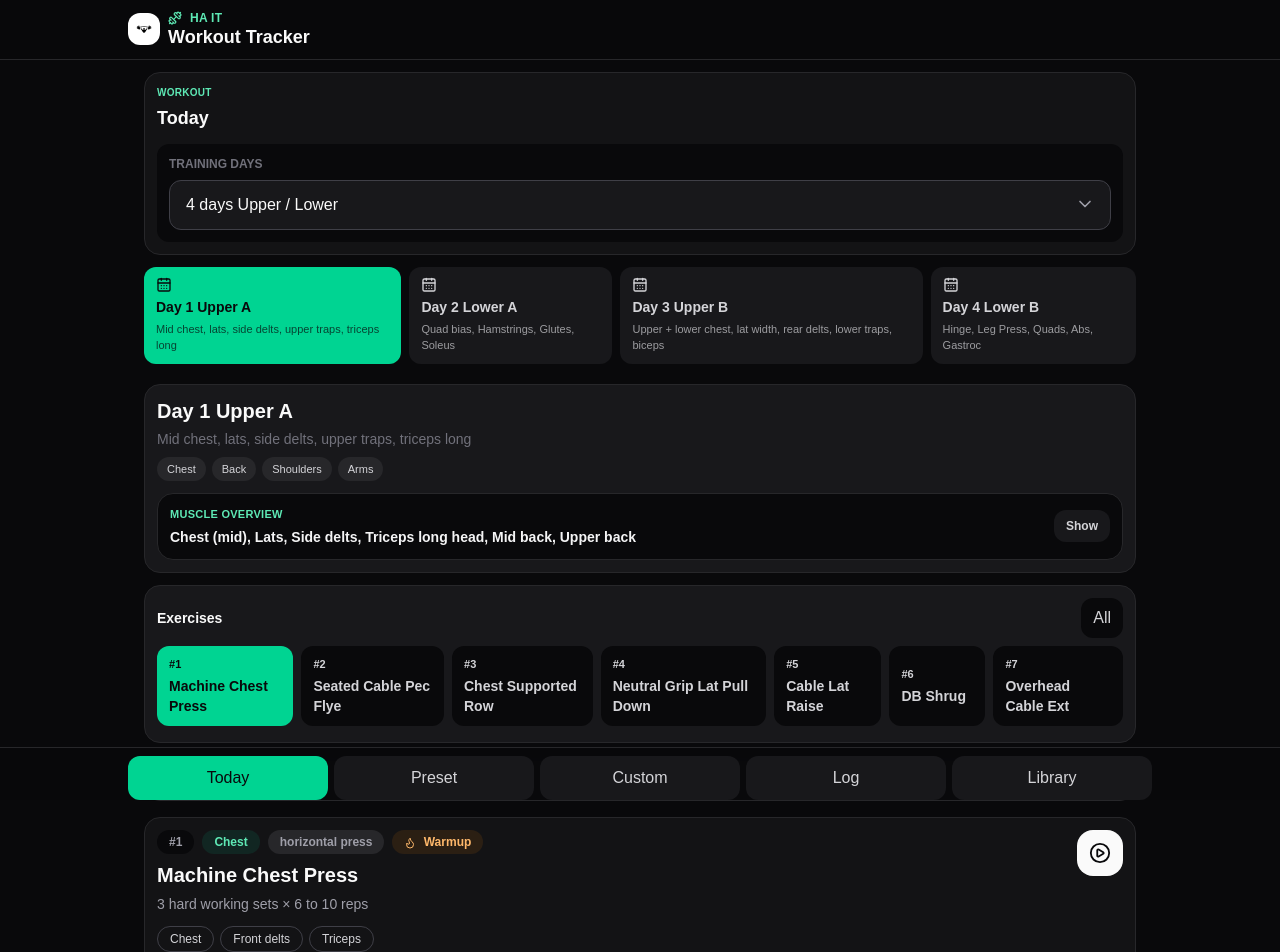
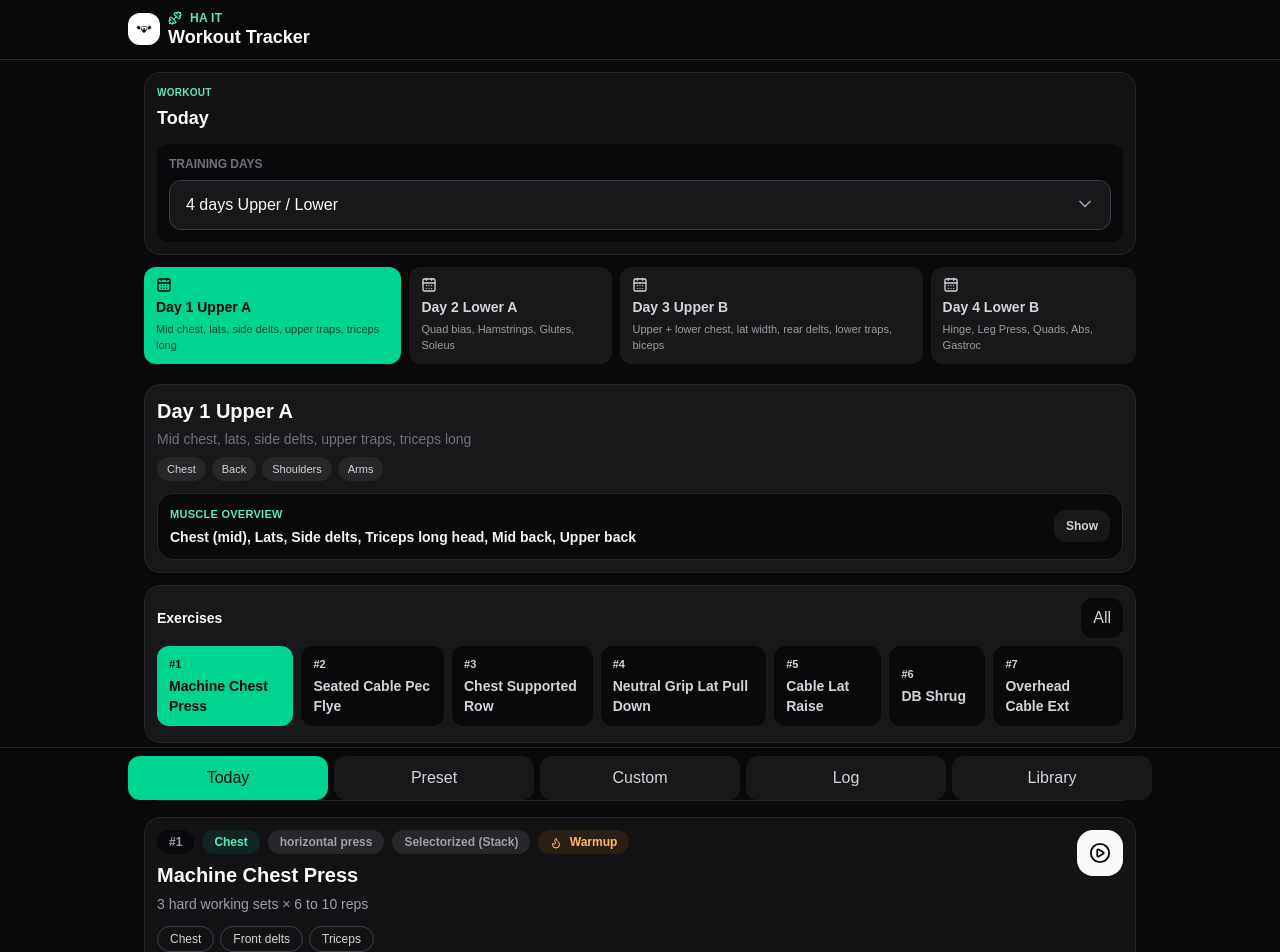
Before and after one commit to NongJuum/Jeff-2.0, a Next.js app: page / in a window 1280 px wide. Shown: the top 952 px of the page. Built offline with nearby package versions, Linux system fonts and the light colour scheme.

Commit message:
feat: add weight system taxonomy (LoadType), machine variants (MTS/Iso-Lateral), smart scoring and load badges

```diff
--- a/app/page.tsx
+++ b/app/page.tsx
@@ -25,12 +25,17 @@ import {
 type MuscleGroup = "Chest" | "Back" | "Legs" | "Shoulders" | "Arms" | "Abs & Calves";
 type AppMode = "today" | "preset" | "custom" | "history" | "library";
 
+type LoadType =
+  | "barbell" | "dumbbell" | "selectorized" | "plate-loaded"
+  | "smith" | "cable" | "bodyweight" | "specialty";
+
 type Exercise = {
   name: string;
   group: MuscleGroup;
   movement: string;
   muscles: string[];
   tier: "S+" | "S" | "A+" | "A";
+  load?: LoadType;
 };
 
 type PlanExercise = {
@@ -42,6 +47,7 @@ type PlanExercise = {
   warmup: boolean;
   muscles: string[];
   movement: string;
+  load?: LoadType;
 };
 
 type DayPlan = {
@@ -212,9 +218,13 @@ const exerciseLibrary: Exercise[] = [
   { name: "Incline DB Press", group: "Chest", movement: "incline press", muscles: ["Upper chest", "Front delts", "Triceps"], tier: "S+" },
   { name: "Incline Machine Bench", group: "Chest", movement: "incline press", muscles: ["Upper chest", "Front delts", "Triceps"], tier: "S+" },
   { name: "Incline Smith Machine Bench", group: "Chest", movement: "incline press", muscles: ["Upper chest", "Front delts", "Triceps"], tier: "A" },
+  { name: "Iso-Lateral Chest Press", group: "Chest", movement: "horizontal press", muscles: ["Chest", "Front delts", "Triceps"], tier: "S+", load: "plate-loaded" },
+  { name: "Iso-Lateral Incline Press", group: "Chest", movement: "incline press", muscles: ["Upper chest", "Front delts", "Triceps"], tier: "S+", load: "plate-loaded" },
   { name: "Low-to-High Cable Flye", group: "Chest", movement: "chest flye", muscles: ["Upper chest"], tier: "A" },
   { name: "Machine Chest Press", group: "Chest", movement: "horizontal press", muscles: ["Chest", "Front delts", "Triceps"], tier: "S+" },
   { name: "Machine Dip", group: "Chest", movement: "decline press", muscles: ["Lower chest", "Front delts", "Triceps"], tier: "A" },
+  { name: "MTS Chest Press", group: "Chest", movement: "horizontal press", muscles: ["Chest", "Front delts", "Triceps"], tier: "S", load: "selectorized" },
+  { name: "MTS Incline Press", group: "Chest", movement: "incline press", muscles: ["Upper chest", "Front delts", "Triceps"], tier: "S", load: "selectorized" },
   { name: "Pec Deck", group: "Chest", movement: "chest flye", muscles: ["Chest"], tier: "S" },
   { name: "Seated Cable Pec Flye", group: "Chest", movement: "chest flye", muscles: ["Chest"], tier: "S" },
   { name: "Smith Machine Floor Press", group: "Chest", movement: "horizontal press", muscles: ["Chest", "Triceps", "Front delts"], tier: "A" },
@@ -230,9 +240,14 @@ const exerciseLibrary: Exercise[] = [
   { name: "Chest Supported T-Bar Row", group: "Back", movement: "row", muscles: ["Lats", "Mid back"], tier: "S" },
   { name: "DB Shrug", group: "Back", movement: "shrug", muscles: ["Upper traps"], tier: "A" },
   { name: "Deficit Pendlay Row", group: "Back", movement: "row", muscles: ["Mid back", "Lats", "Erectors"], tier: "A" },
+  { name: "Iso-Lateral High Row", group: "Back", movement: "row", muscles: ["Upper back", "Lats", "Rear delts"], tier: "S", load: "plate-loaded" },
+  { name: "Iso-Lateral Low Row", group: "Back", movement: "row", muscles: ["Lats", "Mid back"], tier: "S", load: "plate-loaded" },
+  { name: "Iso-Lateral Pulldown", group: "Back", movement: "vertical pull", muscles: ["Lats", "Upper back", "Biceps"], tier: "S", load: "plate-loaded" },
   { name: "Kroc Row", group: "Back", movement: "row", muscles: ["Upper back", "Lats", "Grip"], tier: "A" },
   { name: "Machine High Row", group: "Back", movement: "row", muscles: ["Upper back", "Lats", "Rear delts"], tier: "S" },
   { name: "Meadows Row", group: "Back", movement: "row", muscles: ["Lats", "Upper back"], tier: "A" },
+  { name: "MTS Lat Pulldown", group: "Back", movement: "vertical pull", muscles: ["Lats", "Upper back", "Biceps"], tier: "A+", load: "selectorized" },
+  { name: "MTS Seated Row", group: "Back", movement: "row", muscles: ["Mid back", "Lats", "Rear delts"], tier: "A+", load: "selectorized" },
   { name: "Neutral Grip Lat Pull Down", group: "Back", movement: "vertical pull", muscles: ["Lats", "Upper back", "Biceps"], tier: "S" },
   { name: "One Arm DB Row", group: "Back", movement: "row", muscles: ["Lats", "Mid back"], tier: "A" },
   { name: "One Arm Lat Pull Down", group: "Back", movement: "vertical pull", muscles: ["Lats"], tier: "A" },
@@ -284,8 +299,10 @@ const exerciseLibrary: Exercise[] = [
   { name: "Cable Lat Raise", group: "Shoulders", movement: "lateral raise", muscles: ["Side delts"], tier: "S+" },
   { name: "DB Lateral Raise", group: "Shoulders", movement: "lateral raise", muscles: ["Side delts"], tier: "A" },
   { name: "DB Rear Delt Flye", group: "Shoulders", movement: "rear delt", muscles: ["Rear delts", "Upper back"], tier: "A" },
+  { name: "Iso-Lateral Shoulder Press", group: "Shoulders", movement: "shoulder press", muscles: ["Front delts", "Side delts", "Triceps"], tier: "A+", load: "plate-loaded" },
   { name: "Lean In DB Raise", group: "Shoulders", movement: "lateral raise", muscles: ["Side delts"], tier: "A" },
   { name: "Machine Shoulder Press", group: "Shoulders", movement: "shoulder press", muscles: ["Front delts", "Side delts", "Triceps"], tier: "A" },
+  { name: "MTS Shoulder Press", group: "Shoulders", movement: "shoulder press", muscles: ["Front delts", "Side delts", "Triceps"], tier: "A+", load: "selectorized" },
   { name: "Reverse Cable Crossover", group: "Shoulders", movement: "rear delt", muscles: ["Rear delts", "Upper back"], tier: "A" },
   { name: "Reverse Pec Deck", group: "Shoulders", movement: "rear delt", muscles: ["Rear delts", "Upper back"], tier: "S" },
   { name: "Rope Face Pull", group: "Shoulders", movement: "rear delt", muscles: ["Rear delts", "Upper back", "Lower traps"], tier: "A" },
@@ -327,6 +344,35 @@ const allGroups: MuscleGroup[] = ["Chest", "Back", "Legs", "Shoulders", "Arms",
 
 function findExercise(name: string) {
   return exerciseLibrary.find((exercise) => exercise.name === name) ?? exerciseLibrary[0];
+}
+
+const LOAD_LABELS: Record<LoadType, string> = {
+  barbell: "Barbell",
+  dumbbell: "Dumbbell",
+  selectorized: "Selectorized (Stack)",
+  "plate-loaded": "Plate-Loaded (Iso)",
+  smith: "Smith",
+  cable: "Cable",
+  bodyweight: "Bodyweight",
+  specialty: "Specialty",
+};
+
+function getLoadType(ex: { name: string; load?: LoadType }): LoadType {
+  if (ex.load) return ex.load; // explicit tag wins
+  const n = ex.name.toLowerCase();
+  if (n.includes("smith")) return "smith";
+  if (n.includes("cable") || n.includes("katana")) return "cable";
+  if (n.includes("iso-lateral") || n.includes("plate-loaded")) return "plate-loaded";
+  if (n.includes("leg press") || n.includes("hack squat") || n.includes("pendulum")) return "plate-loaded";
+  if (
+    n.includes("machine") || n.includes("mts") || n.includes("pec deck") || n.includes("atlantis") ||
+    n.includes("leg extension") || n.includes("leg curl") || n.includes("hamstring curl") ||
+    n.includes("calf raise") || n.includes("hip abduction") || n.includes("preacher") || n.includes("abs crunch")
+  ) return "selectorized";
+  if (n.includes("belt squat") || n.includes("trap bar")) return "specialty";
+  if (n.startsWith("db ") || n.includes(" db ") || n.includes("dumbbell")) return "dumbbell";
+  if (n.includes("pull up") || n.includes("hanging") || n.includes("captain") || n.includes("ab wheel") || n.includes("nordic") || n.includes("sissy") || n.includes("lunge") || n.includes("step up") || n.includes("kickback")) return "bodyweight";
+  return "barbell";
 }
 
 function getPrescription(exercise: Exercise) {
@@ -464,6 +510,18 @@ function getPrescription(exercise: Exercise) {
     "close-grip bench press": { sets: 3, reps: "6 to 10", warmup: true },
     "straight bar cable curl": { sets: 3, reps: "10 to 15", warmup: false },
     "machine triceps extension": { sets: 3, reps: "10 to 15", warmup: false },
+
+    "iso-lateral chest press": { sets: 3, reps: "6 to 10", warmup: true },
+    "iso-lateral incline press": { sets: 3, reps: "8 to 12", warmup: true },
+    "mts chest press": { sets: 3, reps: "6 to 10", warmup: true },
+    "mts incline press": { sets: 3, reps: "8 to 12", warmup: true },
+    "iso-lateral high row": { sets: 3, reps: "10 to 15", warmup: true },
+    "iso-lateral low row": { sets: 3, reps: "8 to 12", warmup: true },
+    "iso-lateral pulldown": { sets: 3, reps: "8 to 12", warmup: true },
+    "mts seated row": { sets: 3, reps: "8 to 12", warmup: true },
+    "mts lat pulldown": { sets: 3, reps: "8 to 12", warmup: true },
+    "iso-lateral shoulder press": { sets: 3, reps: "6 to 10", warmup: true },
+    "mts shoulder press": { sets: 3, reps: "6 to 10", warmup: true },
   };
 
   if (individual[name]) return individual[name];
@@ -496,6 +554,7 @@ function toPlanExercise(name: string): PlanExercise {
     warmup: prescription.warmup,
     muscles: exercise.muscles,
     movement: exercise.movement,
+    load: exercise.load,
   };
 }
 
@@ -916,7 +975,7 @@ function getExercisePreviewRegions(exercise: Pick<PlanExercise, "group" | "movem
 }
 
 function calculateMuscleMatchScore(
-  target: Pick<PlanExercise, "group" | "movement" | "muscles" | "name">,
+  target: Pick<PlanExercise, "group" | "movement" | "muscles" | "name"> & { load?: LoadType },
   candidate: Exercise
 ): number {
   if (target.group !== candidate.group) return -1;
@@ -950,6 +1009,11 @@ function calculateMuscleMatchScore(
     score += 2;
   } else if (related.includes(candidate.movement)) {
     score += 1;
+  }
+
+  // Same weight system = similar feel & stability (small bonus)
+  if (getLoadType(candidate) === getLoadType({ name: target.name, load: target.load })) {
+    score += 0.5;
   }
 
   // Tier bonus as slight tie breaker
@@ -2172,7 +2236,9 @@ export default function Page() {
                           className="rounded-2xl bg-zinc-900 px-3 py-3 text-sm text-zinc-300"
                         >
                           <span className="font-bold">{item.name}</span>
-                          <span className="mt-1 block text-xs text-zinc-500">{item.movement} · {item.tier}</span>
+                          <span className="mt-1 block text-xs text-zinc-500">
+                            {item.movement} · {LOAD_LABELS[getLoadType(item)]} · {item.tier}
+                          </span>
                         </a>
                       ))}
                     </div>
@@ -2390,7 +2456,7 @@ export default function Page() {
                         <span>
                           <span className="block font-bold">{item.name}</span>
                           <span className="text-xs text-zinc-500">
-                            {item.group} · {item.movement} · {item.tier}
+                            {item.group} · {item.movement} · {LOAD_LABELS[getLoadType(item)]} · {item.tier}
                           </span>
                         </span>
                         <Plus size={18} className="text-emerald-300" />
@@ -2423,6 +2489,9 @@ export default function Page() {
                           <span className="rounded-full bg-zinc-950 px-3 py-1 text-xs font-bold text-zinc-400">#{index + 1}</span>
                           <span className="rounded-full bg-emerald-400/10 px-3 py-1 text-xs font-bold text-emerald-300">{exercise.group}</span>
                           <span className="rounded-full bg-zinc-800 px-3 py-1 text-xs font-bold text-zinc-400">{exercise.movement}</span>
+                          <span className="rounded-full bg-zinc-800 px-3 py-1 text-xs font-bold text-zinc-400">
+                            {LOAD_LABELS[getLoadType(exercise)]}
+                          </span>
                           {mode === "preset" && substituteMap[baseExercise.id] && <span className="rounded-full bg-blue-400/10 px-3 py-1 text-xs font-bold text-blue-300">Subbed</span>}
                           {exercise.warmup ? <span className="rounded-full bg-orange-400/10 px-3 py-1 text-xs font-bold text-orange-300"><Flame className="mr-1 inline" size={12} /> Warmup</span> : <span className="rounded-full bg-zinc-800 px-3 py-1 text-xs font-bold text-zinc-400">No warmup</span>}
                         </div>
@@ -2902,7 +2971,7 @@ export default function Page() {
                           </span>
                         </div>
                         <p className="mt-1 text-xs text-zinc-400">
-                          {candidate.group} · {candidate.movement}
+                          {candidate.group} · {candidate.movement} · {LOAD_LABELS[getLoadType(candidate)]}
                           {isRelatedMovement && (
                             <span className="ml-1.5 inline-flex items-center rounded-md border border-emerald-500/30 bg-emerald-500/15 px-1.5 py-0.5 text-[10px] font-black text-emerald-300">
                               Same Movement
```
